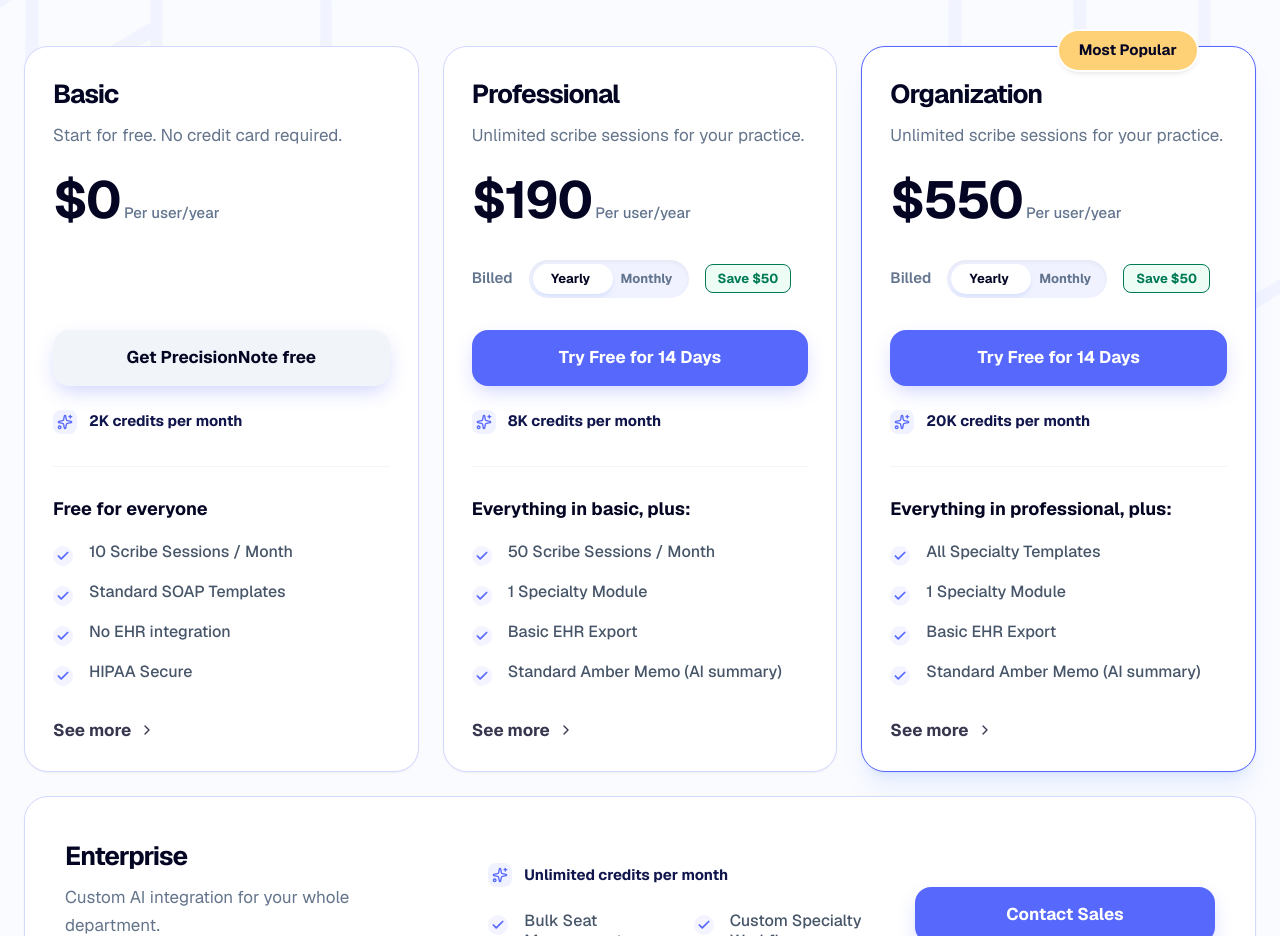
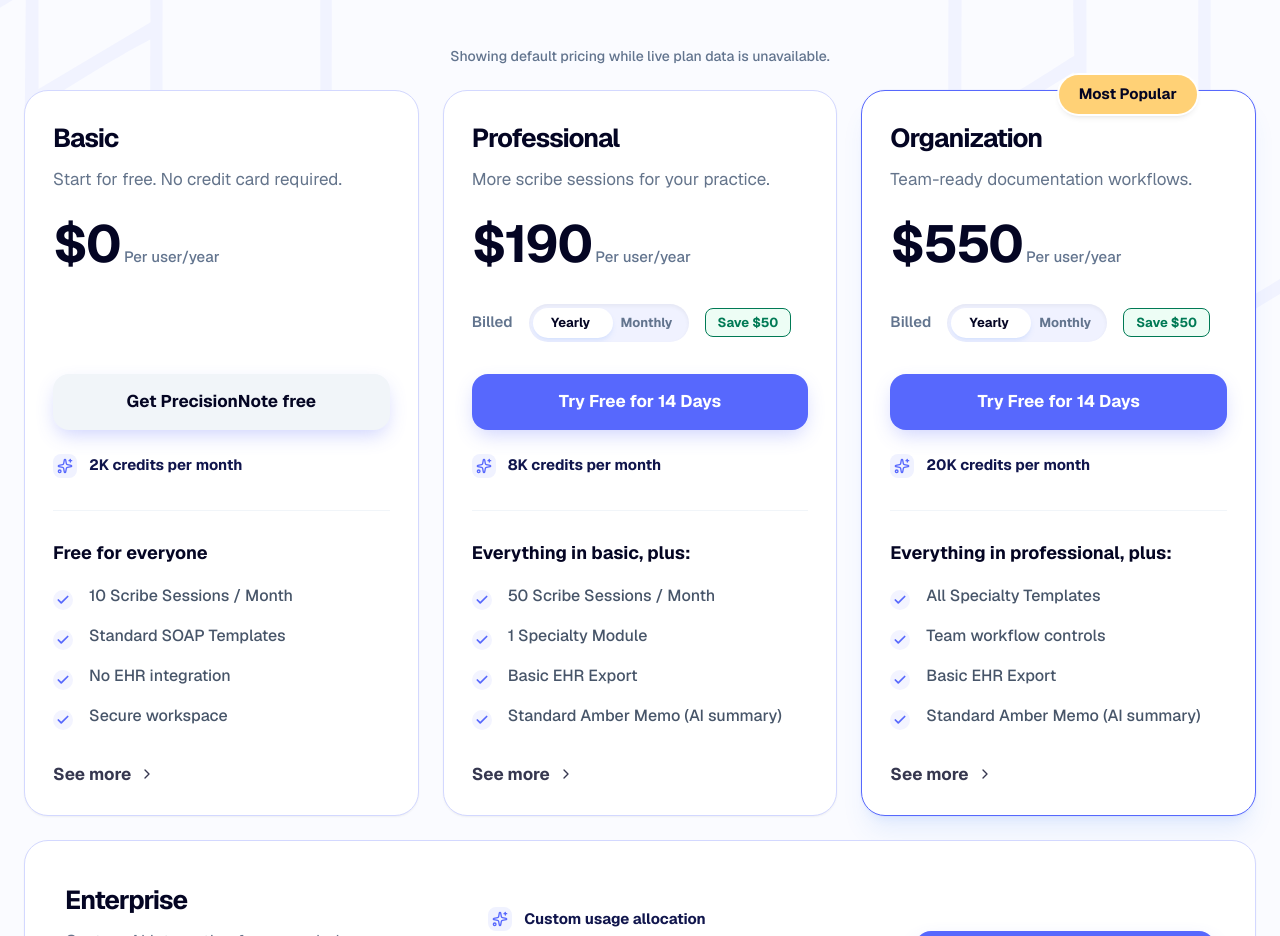
Before and after one commit to zybano/pn-homepage, a React (Vite) app: page /pricing in a window 1280 px wide. Shown: the part 476-1412 px from the top of the page. Built offline with nearby package versions, Linux system fonts and the light colour scheme; no server answers.

Commit message:
feat: update pricing page with dynamic API integration and enhance plan descriptions refactor: modify compliance terminology to emphasize privacy focus across components chore: add API utility for fetching public B2C plans

```diff
--- a/src/components/DocumentationSection.tsx
+++ b/src/components/DocumentationSection.tsx
@@ -101,7 +101,7 @@
 
                   <div className="mt-7 flex items-center justify-center gap-1 border-t border-[#e2e8f0] pt-3">
                     <span className="h-1 w-1 rounded-full bg-[#5768fd]" />
-                    <span className="font-mono text-[8px] text-[#64748b]">HIPAA Compliant</span>
+                    <span className="font-mono text-[8px] text-[#64748b]">Encrypted sync</span>
                   </div>
                 </div>
               </div>
--- a/src/components/FooterCTA.tsx
+++ b/src/components/FooterCTA.tsx
@@ -16,7 +16,7 @@
   const benefits = [
     {
       icon: <Shield className="w-5 h-5 text-brand-navy" />,
-      text: "HIPAA Compliant",
+      text: "Privacy Focused",
     },
     {
       icon: <Clock className="w-5 h-5 text-brand-navy" />,
--- a/src/components/LandingFooter.tsx
+++ b/src/components/LandingFooter.tsx
@@ -92,7 +92,7 @@
             <div className="mb-10 flex items-center gap-2 text-[#00d492]">
               <IconShieldCheck size={20} className="stroke-[2.5px]" />
               <span className="text-[14px] font-bold tracking-wide uppercase">
-                HIPAA · HL7 FHIR Compliant
+                Privacy-focused clinical documentation
               </span>
             </div>
 
--- a/src/components/about/AboutPillars.tsx
+++ b/src/components/about/AboutPillars.tsx
@@ -5,7 +5,7 @@
   {
     icon: <Shield className="w-8 h-8 text-brand-blue" />,
     title: "01. Privacy First",
-    description: "End-to-end encryption, SOC2 Type II, and full HIPAA compliance. Your patient data never leaves your secure environment.",
+    description: "Encryption-first workflows and strict access controls help keep patient data protected within your care environment.",
     delay: 0.1
   },
   {
--- /dev/null
+++ b/src/lib/api.ts
@@ -0,0 +1,49 @@
+const API_BASE_URL = import.meta.env.VITE_API_BASE ?? "/api";
+
+const resolveApiUrl = (path: string) =>
+  /^https?:\/\//i.test(path) ? path : `${API_BASE_URL}${path}`;
+
+export type BillingInterval = "MONTH" | "YEAR" | string;
+
+export type PublicPlanPrice = {
+  id: string;
+  currency?: string | null;
+  amountCents?: number | null;
+  billingInterval?: BillingInterval | null;
+  countryCode?: string | null;
+  isDefault?: boolean | null;
+};
+
+export type PublicPlan = {
+  id: string;
+  name: string;
+  description?: string | null;
+  isDefault?: boolean | null;
+  publicName?: string | null;
+  summary?: string | null;
+  badge?: string | null;
+  ctaLabel?: string | null;
+  featureBullets?: string[] | null;
+  displayPrice?: string | null;
+  sortOrder?: number | null;
+  prices?: PublicPlanPrice[] | null;
+};
+
+const unwrapData = <T,>(payload: any): T => (payload?.data ?? payload) as T;
+
+export const landingApi = {
+  async getPublicB2cPlans(countryCode?: string) {
+    const query = countryCode
+      ? `?${new URLSearchParams({ country: countryCode }).toString()}`
+      : "";
+    const response = await fetch(resolveApiUrl(`/billing/plans/b2c${query}`), {
+      headers: { Accept: "application/json" },
+    });
+
+    if (!response.ok) {
+      throw new Error(`Unable to load pricing plans (${response.status})`);
+    }
+
+    return unwrapData<PublicPlan[]>(await response.json());
+  },
+};
--- a/src/pages/PricingPage.tsx
+++ b/src/pages/PricingPage.tsx
@@ -11,40 +11,216 @@
 import LandingNav from "../components/LandingNav";
 import { AppImages } from "../lib/data";
 import { links } from "../lib/links";
+import { landingApi, type PublicPlan, type PublicPlanPrice } from "../lib/api";
 
 type Currency = "USD" | "NGN";
 type BillingCycle = "monthly" | "yearly";
 
-interface PriceInfo {
-  monthly: number;
-  yearly: number;
-  saveAmount: number;
-  symbol: string;
-}
+type PlanCardModel = {
+  id: string;
+  title: string;
+  description: string;
+  displayPrice?: string;
+  priceMonthly?: number;
+  priceYearly?: number;
+  currencySymbol: string;
+  saveAmount?: number;
+  cta: string;
+  ctaHref: string;
+  credits: string;
+  intro: string;
+  features: string[];
+  ctaSecondary?: boolean;
+  showBilling?: boolean;
+  featured?: boolean;
+  badge?: string;
+  fullWidth?: boolean;
+};
 
-const pricingData: Record<Currency, Record<string, PriceInfo>> = {
-  USD: {
-    Basic: { monthly: 0, yearly: 0, saveAmount: 0, symbol: "$" },
-    Professional: { monthly: 20, yearly: 190, saveAmount: 50, symbol: "$" },
-    Organization: { monthly: 50, yearly: 550, saveAmount: 50, symbol: "$" },
-    Enterprise: { monthly: 0, yearly: 0, saveAmount: 0, symbol: "$" },
+const bannedClaims = /\b(hipaa|hippa|soc\s*2|soc2)\b/i;
+
+const fallbackPlans: PlanCardModel[] = [
+  {
+    id: "basic",
+    title: "Basic",
+    description: "Start for free. No credit card required.",
+    priceMonthly: 0,
+    priceYearly: 0,
+    currencySymbol: "$",
+    cta: "Get PrecisionNote free",
+    ctaHref: links.signUp,
+    ctaSecondary: true,
+    credits: "2K credits per month",
+    intro: "Free for everyone",
+    features: [
+      "10 Scribe Sessions / Month",
+      "Standard SOAP Templates",
+      "No EHR integration",
+      "Secure workspace",
+    ],
   },
-  NGN: {
-    Basic: { monthly: 0, yearly: 0, saveAmount: 0, symbol: "₦" },
-    Professional: {
-      monthly: 30000,
-      yearly: 285000,
-      saveAmount: 75000,
-      symbol: "₦",
-    },
-    Organization: {
-      monthly: 75000,
-      yearly: 825000,
-      saveAmount: 75000,
-      symbol: "₦",
-    },
-    Enterprise: { monthly: 0, yearly: 0, saveAmount: 0, symbol: "₦" },
+  {
+    id: "professional",
+    title: "Professional",
+    description: "More scribe sessions for your practice.",
+    priceMonthly: 20,
+    priceYearly: 190,
+    currencySymbol: "$",
+    saveAmount: 50,
+    cta: "Try Free for 14 Days",
+    ctaHref: links.signUp,
+    credits: "8K credits per month",
+    intro: "Everything in basic, plus:",
+    showBilling: true,
+    features: [
+      "50 Scribe Sessions / Month",
+      "1 Specialty Module",
+      "Basic EHR Export",
+      "Standard Amber Memo (AI summary)",
+    ],
   },
+  {
+    id: "organization",
+    title: "Organization",
+    description: "Team-ready documentation workflows.",
+    priceMonthly: 50,
+    priceYearly: 550,
+    currencySymbol: "$",
+    saveAmount: 50,
+    cta: "Try Free for 14 Days",
+    ctaHref: links.signUp,
+    credits: "20K credits per month",
+    intro: "Everything in professional, plus:",
+    badge: "Most Popular",
+    showBilling: true,
+    featured: true,
+    features: [
+      "All Specialty Templates",
+      "Team workflow controls",
+      "Basic EHR Export",
+      "Standard Amber Memo (AI summary)",
+    ],
+  },
+  {
+    id: "enterprise",
+    title: "Enterprise",
+    description: "Custom AI integration for your whole department.",
+    displayPrice: "Custom",
+    currencySymbol: "$",
+    cta: "Contact Sales",
+    ctaHref: links.contact,
+    credits: "Custom usage allocation",
+    intro: "Everything in organization, plus:",
+    fullWidth: true,
+    features: [
+      "Bulk Seat Management",
+      "Custom Specialty Workflows",
+      "Dedicated Account Manager",
+      "On-Site Training",
+    ],
+  },
+];
+
+const getFallbackPlans = (currency: Currency): PlanCardModel[] => {
+  if (currency === "USD") {
+    return fallbackPlans;
+  }
+
+  return fallbackPlans.map((plan) => ({
+    ...plan,
+    currencySymbol: "₦",
+    priceMonthly:
+      plan.id === "professional"
+        ? 30000
+        : plan.id === "organization"
+          ? 75000
+          : plan.priceMonthly,
+    priceYearly:
+      plan.id === "professional"
+        ? 285000
+        : plan.id === "organization"
+          ? 825000
+          : plan.priceYearly,
+    saveAmount:
+      plan.id === "professional" || plan.id === "organization"
+        ? 75000
+        : plan.saveAmount,
+  }));
+};
+
+const countryForCurrency: Record<Currency, string> = {
+  USD: "US",
+  NGN: "NG",
+};
+
+const currencySymbol = (currency?: string | null) =>
+  currency?.toUpperCase() === "NGN" ? "₦" : "$";
+
+const amountFromCents = (value?: number | null) =>
+  typeof value === "number" ? value / 100 : undefined;
+
+const pickPrice = (prices: PublicPlanPrice[] | undefined, interval: "MONTH" | "YEAR") =>
+  prices?.find((price) => price.billingInterval === interval && price.isDefault) ??
+  prices?.find((price) => price.billingInterval === interval);
+
+const safeText = (value: string | null | undefined, fallback: string) =>
+  value && !bannedClaims.test(value) ? value : fallback;
+
+const safeBullets = (bullets: string[] | null | undefined, fallback: string[]) => {
+  const filtered = (bullets ?? []).filter((bullet) => !bannedClaims.test(bullet));
+  return filtered.length > 0 ? filtered : fallback;
+};
+
+const toPlanCardModel = (
+  plan: PublicPlan,
+  index: number,
+  fallback: PlanCardModel,
+): PlanCardModel => {
+  const prices = plan.prices ?? [];
+  const monthly = pickPrice(prices, "MONTH");
+  const yearly = pickPrice(prices, "YEAR");
+  const symbol = currencySymbol(monthly?.currency ?? yearly?.currency);
+  const monthlyAmount = amountFromCents(monthly?.amountCents);
+  const yearlyAmount = amountFromCents(yearly?.amountCents);
+  const saveAmount =
+    typeof monthlyAmount === "number" && typeof yearlyAmount === "number"
+      ? Math.max(0, monthlyAmount * 12 - yearlyAmount)
+      : undefined;
+
+  return {
+    id: plan.id,
+    title: safeText(plan.publicName ?? plan.name, fallback.title),
+    description: safeText(plan.summary ?? plan.description, fallback.description),
+    displayPrice: safeText(plan.displayPrice, "") || fallback.displayPrice,
+    priceMonthly: monthlyAmount ?? fallback.priceMonthly,
+    priceYearly: yearlyAmount ?? fallback.priceYearly,
+    currencySymbol: symbol,
+    saveAmount: saveAmount || fallback.saveAmount,
+    cta: safeText(plan.ctaLabel, fallback.cta),
+    ctaHref: fallback.ctaHref,
+    ctaSecondary: fallback.ctaSecondary,
+    credits: fallback.credits,
+    intro: fallback.intro,
+    features: safeBullets(plan.featureBullets, fallback.features),
+    badge: safeText(plan.badge, "") || fallback.badge,
+    showBilling:
+      fallback.showBilling &&
+      (typeof monthlyAmount === "number" || typeof yearlyAmount === "number"),
+    featured: fallback.featured || Boolean(plan.isDefault),
+    fullWidth: fallback.fullWidth || index > 2,
+  };
+};
+
+const priceSubLabel = (
+  billingCycle: BillingCycle,
+  displayPrice?: string,
+  monthly?: number,
+  yearly?: number,
+) => {
+  if (displayPrice || (monthly === undefined && yearly === undefined)) {
+    return undefined;
+  }
+  return billingCycle === "monthly" ? "Per user/month" : "Per user/year";
 };
 
 const PricingPage = () => {
@@ -52,6 +228,8 @@
   const [openRows, setOpenRows] = useState("documentation");
   const [currency, setCurrency] = useState<Currency>("USD");
   const [isCurrencyOpen, setIsCurrencyOpen] = useState(false);
+  const [apiPlans, setApiPlans] = useState<PublicPlan[]>([]);
+  const [isPricingLoading, setIsPricingLoading] = useState(true);
   const [activeSegment, setActiveSegment] = useState<"individuals" | "teams">(
     "individuals",
   );
@@ -63,6 +241,33 @@
       behavior: "smooth",
     });
   }, []);
+
+  useEffect(() => {
+    let isActive = true;
+    setIsPricingLoading(true);
+
+    landingApi
+      .getPublicB2cPlans(countryForCurrency[currency])
+      .then((plans) => {
+        if (isActive) {
+          setApiPlans(plans);
+        }
+      })
+      .catch(() => {
+        if (isActive) {
+          setApiPlans([]);
+        }
+      })
+      .finally(() => {
+        if (isActive) {
+          setIsPricingLoading(false);
+        }
+      });
+
+    return () => {
+      isActive = false;
+    };
+  }, [currency]);
 
   const faqs = [
     "Does this work with my specific EMR?",
@@ -101,9 +306,29 @@
     ["Dedicated Account Mgr", "---", "---", "---", "Yes"],
   ];
 
+  const fallbackDisplayPlans = getFallbackPlans(currency);
+  const apiDisplayPlans = apiPlans.map((plan, index) =>
+    toPlanCardModel(
+      plan,
+      index,
+      fallbackDisplayPlans[Math.min(index, fallbackDisplayPlans.length - 1)],
+    ),
+  );
+  const displayPlans =
+    apiDisplayPlans.length > 0
+      ? [
+          ...apiDisplayPlans,
+          ...fallbackDisplayPlans.slice(apiDisplayPlans.length),
+        ]
+      : fallbackDisplayPlans;
+
+  const primaryPlans = displayPlans.filter((plan) => !plan.fullWidth);
+  const widePlans = displayPlans.filter((plan) => plan.fullWidth);
+  const comparisonPlanNames = displayPlans.slice(0, 4).map((plan) => plan.title);
+
   const securityRows = [
-    ["HIPAA Compliance", "Yes", "Yes", "Yes", "Yes"],
-    ["SOC2 Type II", "---", "---", "---", "Yes"],
+    ["Data Encryption", "Included", "Included", "Included", "Included"],
+    ["Access Controls", "Basic", "Included", "Included", "Custom"],
     ["Support Level", "Help Center", "Priority", "Priority", "24/7 VIP"],
   ];
 
@@ -220,88 +445,26 @@
               </div>
             </motion.div>
 
+            {!isPricingLoading && apiPlans.length === 0 && (
+              <p className="mb-6 text-center text-sm font-medium text-[#62748e]">
+                Showing default pricing while live plan data is unavailable.
+              </p>
+            )}
+
             <div className="space-y-6">
               <div className="grid grid-cols-1 gap-6 lg:grid-cols-3">
-                <PlanCard
-                  title="Basic"
-                  description="Start for free. No credit card required."
-                  priceMonthly={pricingData[currency].Basic.monthly}
-                  priceYearly={pricingData[currency].Basic.yearly}
-                  currencySymbol={pricingData[currency].Basic.symbol}
-                  cta="Get PrecisionNote free"
-                  ctaHref={links.signUp}
-                  ctaSecondary
-                  credits="2K credits per month"
-                  intro="Free for everyone"
-                  features={[
-                    "10 Scribe Sessions / Month",
-                    "Standard SOAP Templates",
-                    "No EHR integration",
-                    "HIPAA Secure",
-                  ]}
-                  index={0}
-                />
-                <PlanCard
-                  title="Professional"
-                  description="Unlimited scribe sessions for your practice."
-                  priceMonthly={pricingData[currency].Professional.monthly}
-                  priceYearly={pricingData[currency].Professional.yearly}
-                  currencySymbol={pricingData[currency].Professional.symbol}
-                  saveAmount={pricingData[currency].Professional.saveAmount}
-                  cta="Try Free for 14 Days"
-                  ctaHref={links.signUp}
-                  credits="8K credits per month"
-                  intro="Everything in basic, plus:"
-                  showBilling
-                  features={[
-                    "50 Scribe Sessions / Month",
-                    "1 Specialty Module",
-                    "Basic EHR Export",
-                    "Standard Amber Memo (AI summary)",
-                  ]}
-                  index={1}
-                />
-                <PlanCard
-                  title="Organization"
-                  description="Unlimited scribe sessions for your practice."
-                  priceMonthly={pricingData[currency].Organization.monthly}
-                  priceYearly={pricingData[currency].Organization.yearly}
-                  currencySymbol={pricingData[currency].Organization.symbol}
-                  saveAmount={pricingData[currency].Organization.saveAmount}
-                  cta="Try Free for 14 Days"
-                  ctaHref={links.signUp}
-                  credits="20K credits per month"
-                  intro="Everything in professional, plus:"
-                  badge="Most Popular"
-                  showBilling
-                  features={[
-                    "All Specialty Templates",
-                    "1 Specialty Module",
-                    "Basic EHR Export",
-                    "Standard Amber Memo (AI summary)",
-                  ]}
-                  featured
-                  index={2}
-                />
+                {primaryPlans.map((plan, index) => (
+                  <PlanCard key={plan.id} {...plan} index={index} />
+                ))}
               </div>
 
-              <PlanCard
-                title="Enterprise"
-                description="Custom AI integration for your whole department."
-                price="Custom"
-                cta="Contact Sales"
-                ctaHref={links.contact}
-                credits="Unlimited credits per month"
-                intro="Everything in organization, plus:"
-                features={[
-                  "Bulk Seat Management",
-                  "Custom Specialty Workflows",
-                  "Dedicated Account Manager",
-                  "On-Site Training",
-                ]}
-                index={3}
-                fullWidth
-              />
+              {widePlans.map((plan, index) => (
+                <PlanCard
+                  key={plan.id}
+                  {...plan}
+                  index={primaryPlans.length + index}
+                />
+              ))}
             </div>
           </div>
         </section>
@@ -317,7 +480,7 @@
               <h2 className="text-[32px] md:text-[40px] font-bold leading-tight md:leading-[69px] tracking-[-1.2px]">
                 Choose Your Plan
               </h2>
-              {["Basic", "Professional", "Organization", "Enterprise"].map(
+              {comparisonPlanNames.map(
                 (plan, i) => (
                   <div key={plan} className="text-center">
                     <p className="mb-4 text-[18px] md:text-[22px] font-semibold tracking-[-0.5px]">
@@ -600,7 +763,7 @@
 type PlanCardProps = {
   title: string;
   description: string;
-  price?: string;
+  displayPrice?: string;
   priceMonthly?: number;
   priceYearly?: number;
   currencySymbol?: string;
@@ -621,7 +784,7 @@
 const PlanCard = ({
   title,
   description,
-  price,
+  displayPrice: staticDisplayPrice,
   priceMonthly,
   priceYearly,
   currencySymbol,
@@ -641,15 +804,16 @@
   const [billingCycle, setBillingCycle] = useState<BillingCycle>("yearly");
 
   const displayPrice =
-    price ||
+    staticDisplayPrice ||
     (billingCycle === "monthly"
       ? priceMonthly?.toLocaleString()
       : priceYearly?.toLocaleString());
-  const priceSub = price
-    ? undefined
-    : billingCycle === "monthly"
-      ? "Per user/month"
-      : "Per user/year";
+  const priceSub = priceSubLabel(
+    billingCycle,
+    staticDisplayPrice,
+    priceMonthly,
+    priceYearly,
+  );
 
   const toggleBilling = () => {
     setBillingCycle((prev) => (prev === "monthly" ? "yearly" : "monthly"));
@@ -691,10 +855,10 @@
               className="flex items-baseline gap-1"
             >
               <p className="text-[52px] font-bold leading-none tracking-[-2px]">
-                {displayPrice === "Custom" ? "" : currencySymbol}
+                {staticDisplayPrice ? "" : currencySymbol}
                 {displayPrice}
               </p>
-              {priceSub && displayPrice !== "Custom" && (
+              {priceSub && (
                 <p className="text-[15px] font-medium text-[#62748e]">
                   {priceSub}
                 </p>
```
Also changed, not shown: src/components/Hero.tsx (+4 -4 lines), src/pages/AboutPage.tsx (+4 -3 lines), src/pages/IntegrationsPage.tsx (+5 -5 lines), 1 other file (tests, documents, lock files or other folders).
